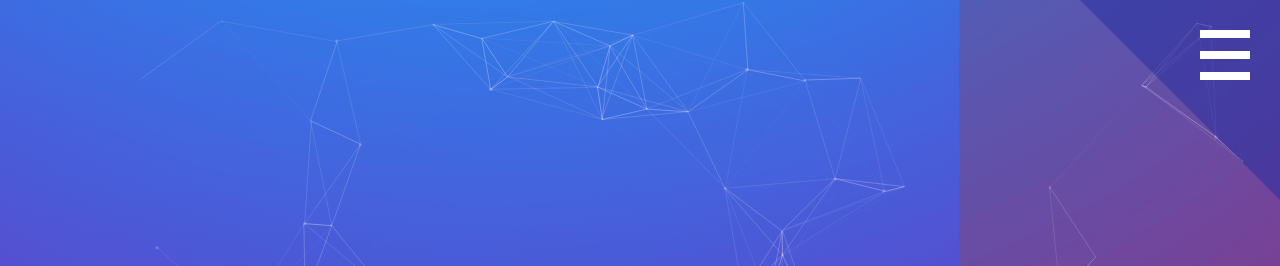
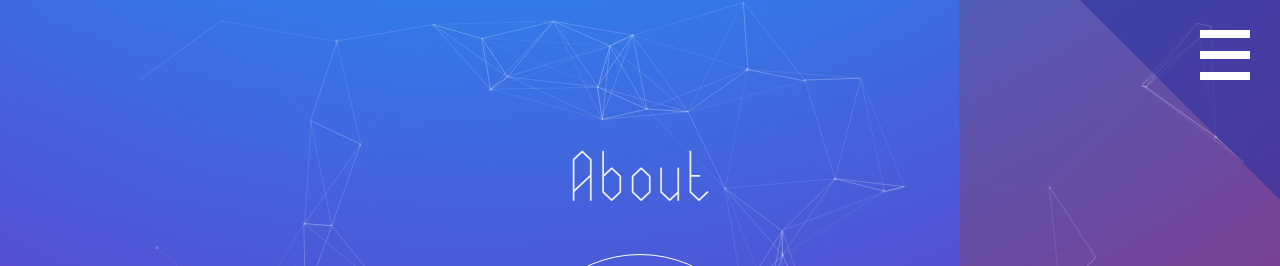
Before and after one commit to skmt39/skmt39.github.io, a plain HTML site: page index.html in a window 1280 px wide. Shown: the top 266 px of the page. Drawn offline with nearby package versions, Linux system fonts and the light colour scheme.

Commit message:
modified layout

```diff
--- a/index.html
+++ b/index.html
@@ -9,7 +9,7 @@
   <link rel="stylesheet" href="style.css">
 </head>
 <body>
-  <section class="first-view">
+  <div class="first-view">
     <div id="top" class="top-contents">
       <div class="logo">
         <img src="img/logo.png" alt="logo" width="166" height="108">
@@ -42,8 +42,6 @@
           </div>
         </nav>
       </div>
-    </section>
-
       <section id="about" class="about-contents">
         <div class="about-wrapper">
           <h1 class="title">
@@ -62,7 +60,7 @@
         </div>
       </div>
     </section>
-
+  </div>
   <section id="gallery" class="gallery-contents">
     <div class="gallery-container">
       <h1 class="title"><img src="img/gallery.png" alt="gallery" width="157" height="66"></h1>
```
Lines whose indentation alone changed are shown as unchanged.
